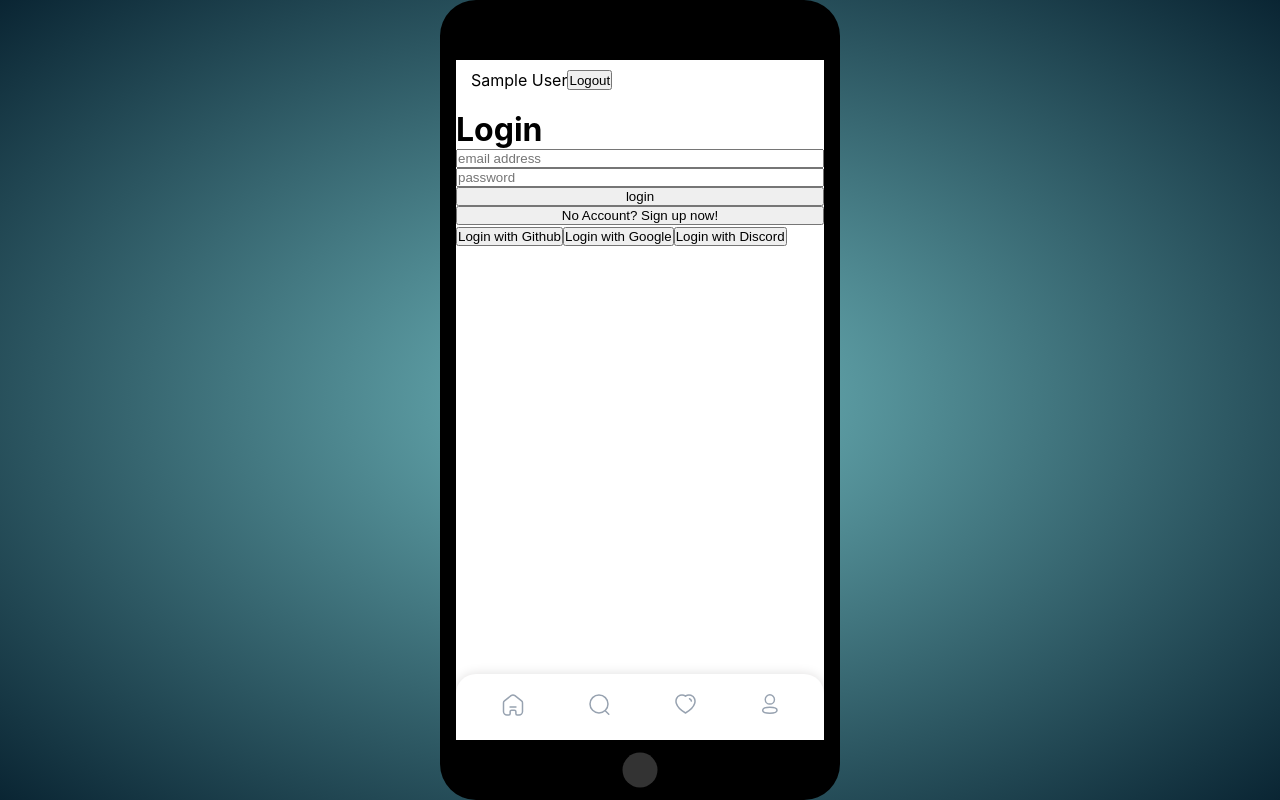
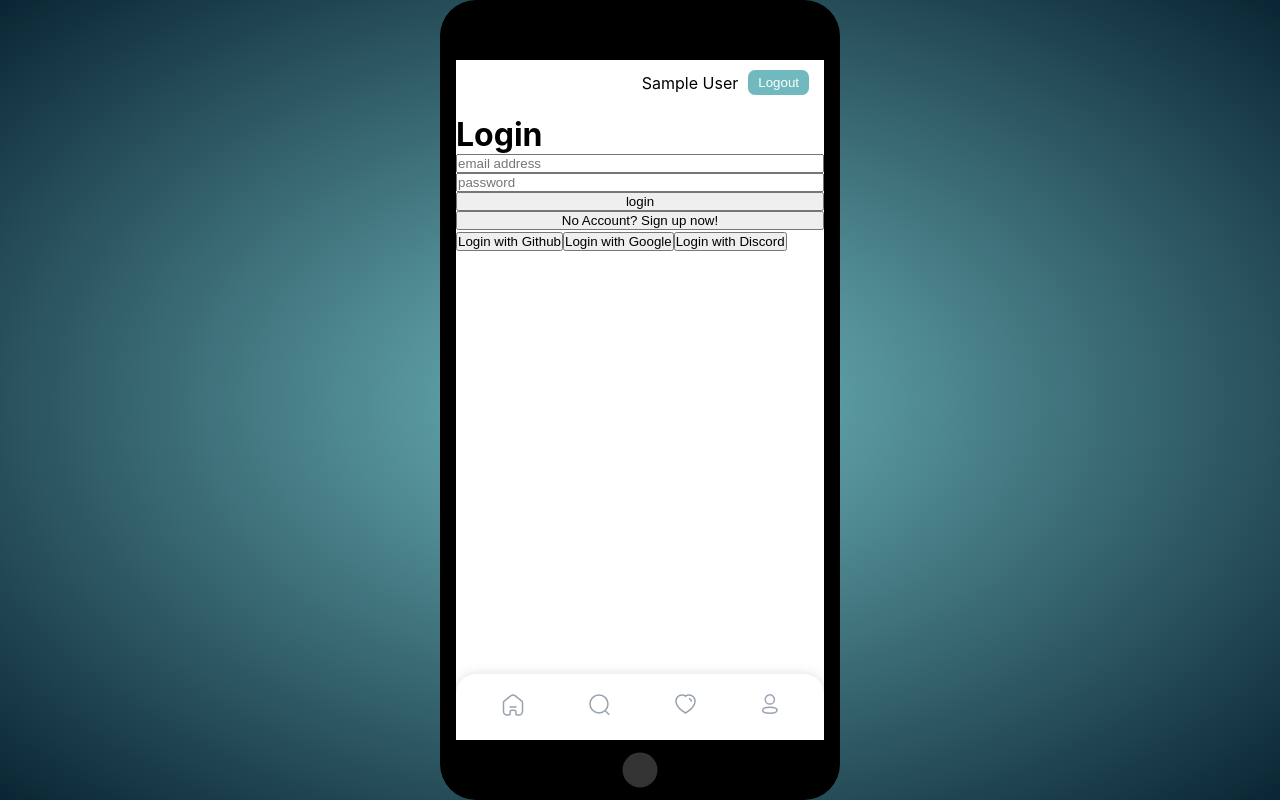
Before and after one commit to elmin-musija/tasty-next, a Next.js app: page /auth/login in a window 1280 px wide. Built offline with nearby package versions, Linux system fonts and the light colour scheme; no server answers; sample sign-in values are in the browser's storage.

Commit message:
styling: add style for header, log in, and log out btn

```diff
--- a/components/header/header.module.css
+++ b/components/header/header.module.css
@@ -1,4 +1,7 @@
 .header {
 	display: flex;
+	justify-content: flex-end;
+	align-items: center;
+	gap: 1rem;
 	margin: 1rem var(--phonePadding) 2rem;
 }
--- a/components/login-button/login-button.js
+++ b/components/login-button/login-button.js
@@ -1,12 +1,17 @@
 import React from "react";
 import { signIn } from "next-auth/react";
+import styles from "./login-button.module.css";
 
 function LoginButton() {
 	const onLogoutHandler = () => {
 		signIn();
 	};
 
-	return <button onClick={onLogoutHandler}>Login</button>;
+	return (
+		<button onClick={onLogoutHandler} className={styles.btn}>
+			Login
+		</button>
+	);
 }
 
 export default LoginButton;
--- /dev/null
+++ b/components/login-button/login-button.module.css
@@ -0,0 +1,13 @@
+.btn {
+	background-color: #70b9be;
+	color: white;
+	border: none;
+	padding: 0.5rem 1rem;
+	border-radius: 0.7rem;
+	cursor: pointer;
+	transition: all 0.2s;
+}
+
+.btn:hover {
+	background-color: #84cbce;
+}
--- a/components/logout-button/logout-button.js
+++ b/components/logout-button/logout-button.js
@@ -1,6 +1,7 @@
 import React from "react";
 import { signOut } from "next-auth/react";
 import { useRouter } from "next/router";
+import styles from "./logout-button.module.css";
 
 function LogoutButton() {
 	const router = useRouter();
@@ -9,7 +10,11 @@ function LogoutButton() {
 		router.push(redirect.url);
 	};
 
-	return <button onClick={onLogoutHandler}>Logout</button>;
+	return (
+		<button onClick={onLogoutHandler} className={styles.btn}>
+			Logout
+		</button>
+	);
 }
 
 export default LogoutButton;
--- /dev/null
+++ b/components/logout-button/logout-button.module.css
@@ -0,0 +1,13 @@
+.btn {
+	background-color: #70b9be;
+	color: white;
+	border: none;
+	padding: 0.5rem 1rem;
+	border-radius: 0.7rem;
+	cursor: pointer;
+	transition: all 0.2s;
+}
+
+.btn:hover {
+	background-color: #84cbce;
+}
```
